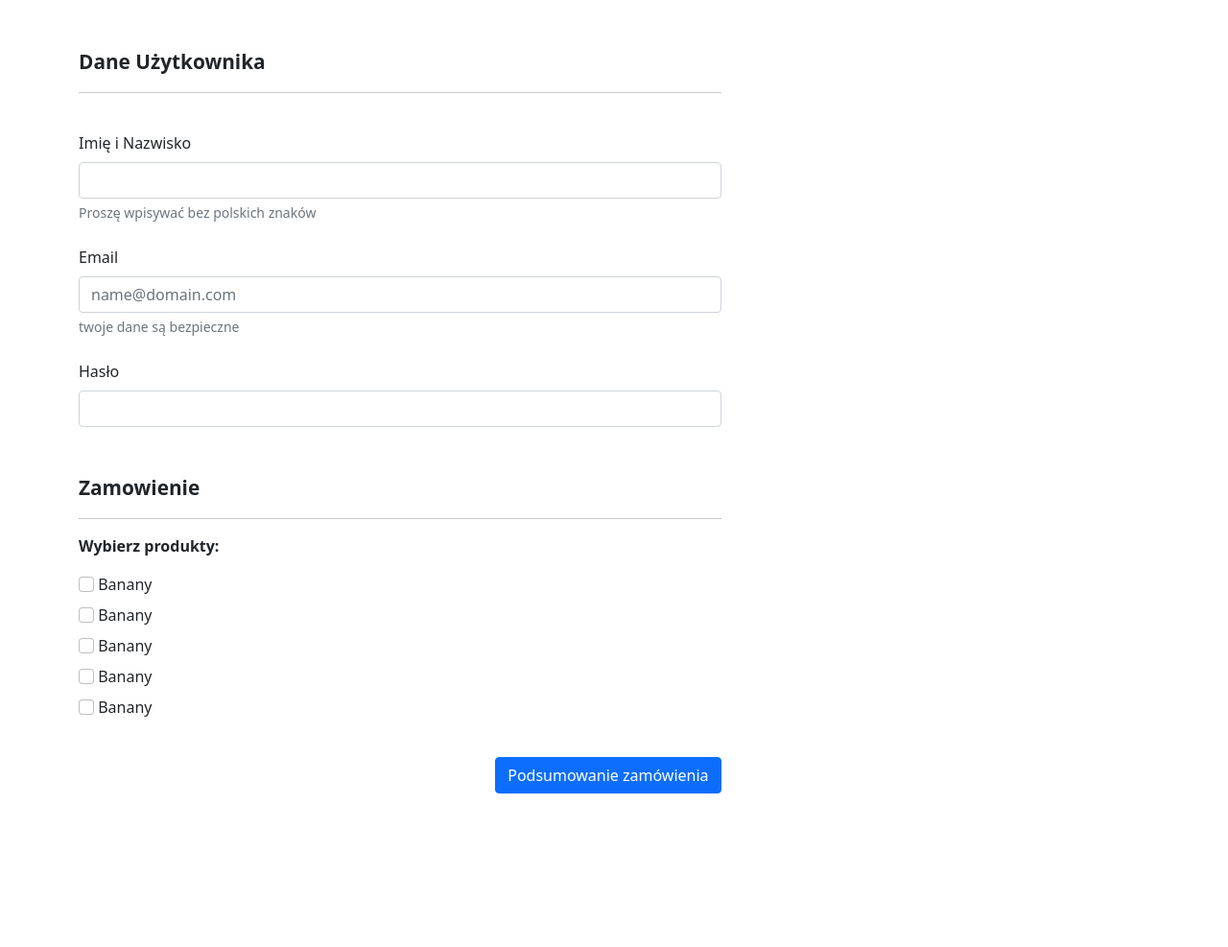
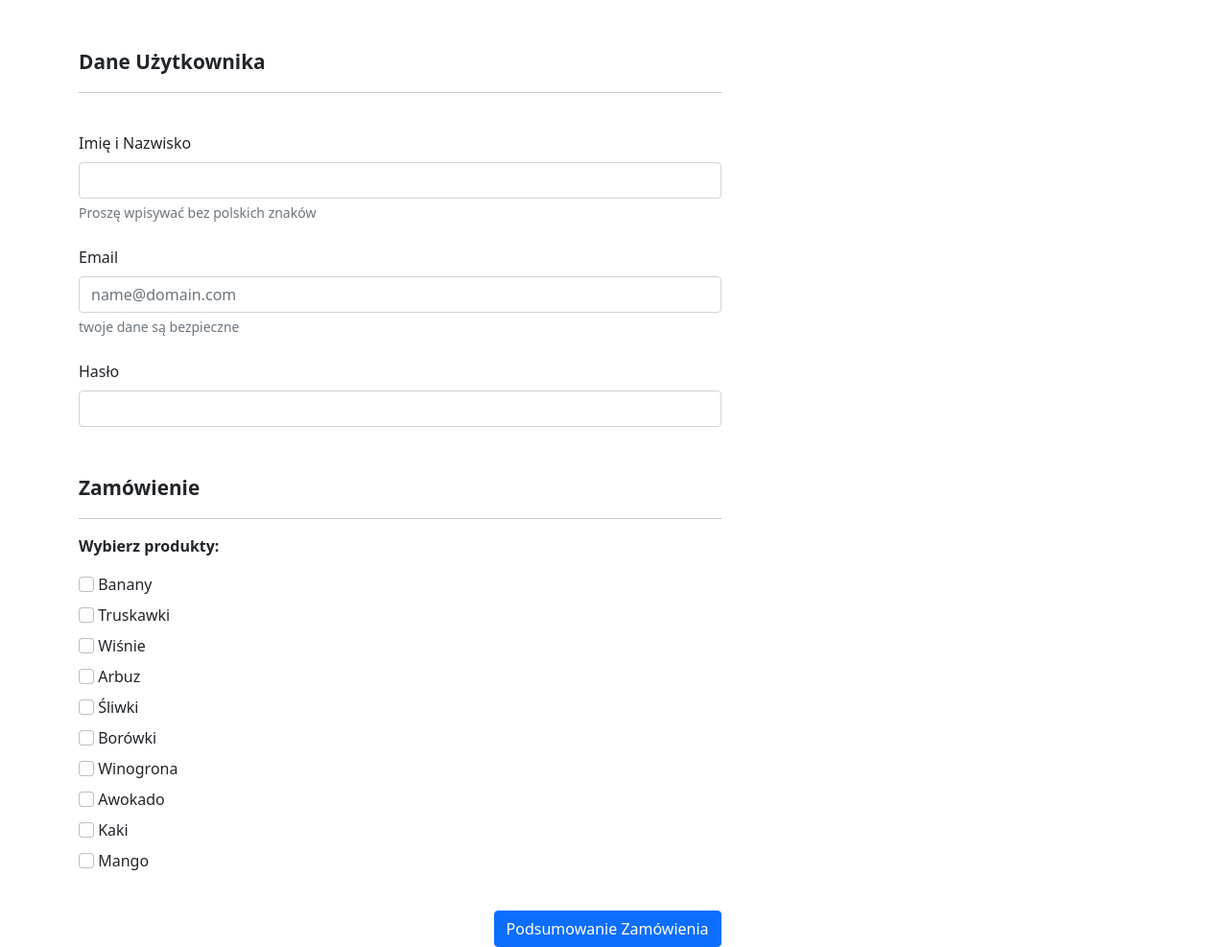
Before and after one commit to kliszu/projektowanie_serwisow_www_22681, a plain HTML site: page Lab1/form.html in a window 1280 px wide. Shown: the part 63-1050 px from the top of the page at 96% size. Before the commit the page ends 890 px from the top, so only its background shows below. Drawn offline with nearby package versions, Linux system fonts and the light colour scheme.

Commit message:
Create generate_summary function and link it with propper button

```diff
--- a/Lab1/css/main.css
+++ b/Lab1/css/main.css
@@ -63,3 +63,15 @@
     margin:10px;
     float: left;
 }
+
+#order_summary {
+    padding:3em;
+    width: 50em;
+    height: 60em;
+    margin-top: 5em;
+    border: 2px solid black;
+}
+
+hr {
+    float: none;
+}
--- a/Lab1/form.html
+++ b/Lab1/form.html
@@ -44,30 +44,50 @@
                         <label for="password" class="form-label">Hasło</label>
                         <input type="password" class="form-control" id="password"/>
                         <br><br>
-                        <p class="block-description">Zamowienie</p>
+                        <p class="block-description">Zamówienie</p>
                         <hr>
                         <p><b>Wybierz produkty:</b></p>
                         <div class="item">
-                            <input type="checkbox" class="form-check-input" value="" id="product_1">
+                            <input type="checkbox" class="form-check-input" value="0" class="product">
                             <label class="form-check-label" for="product_1">Banany</label>
                         </div>
                         <div class="item">
-                            <input type="checkbox" class="form-check-input" value="" id="product_2">
-                            <label class="form-check-label" for="product_1">Banany</label>
+                            <input type="checkbox" class="form-check-input" value="1" class="product">
+                            <label class="form-check-label" for="product_2">Truskawki</label>
                         </div>
                         <div class="item">
-                            <input type="checkbox" class="form-check-input" value="" id="product_3">
-                            <label class="form-check-label" for="product_1">Banany</label>
+                            <input type="checkbox" class="form-check-input" value="2" class="product">
+                            <label class="form-check-label" for="product_3">Wiśnie</label>
                         </div>
                         <div class="item">
-                            <input type="checkbox" class="form-check-input" value="" id="product_4">
-                            <label class="form-check-label" for="product_1">Banany</label>
+                            <input type="checkbox" class="form-check-input" value="3" class="product">
+                            <label class="form-check-label" for="product_4">Arbuz</label>
                         </div>
                         <div class="item">
-                            <input type="checkbox" class="form-check-input" value="" id="product_5">
-                            <label class="form-check-label" for="product_1">Banany</label>
+                            <input type="checkbox" class="form-check-input"  value="4" class="product">
+                            <label class="form-check-label" for="product_5">Śliwki</label>
                         </div>
-                        <input type="button" class="btn btn-primary" value="Podsumowanie zamówienia" style="float: right; margin-top: 2em;">
+                        <div class="item">
+                            <input type="checkbox" class="form-check-input"  value="5" class="product">
+                            <label class="form-check-label" for="product_5">Borówki</label>
+                        </div>
+                        <div class="item">
+                            <input type="checkbox" class="form-check-input"  value="6" class="product">
+                            <label class="form-check-label" for="product_5">Winogrona</label>
+                        </div>
+                        <div class="item">
+                            <input type="checkbox" class="form-check-input"  value="7" class="product">
+                            <label class="form-check-label" for="product_5">Awokado</label>
+                        </div>
+                        <div class="item">
+                            <input type="checkbox" class="form-check-input"  value="8" class="product">
+                            <label class="form-check-label" for="product_5">Kaki</label>
+                        </div>
+                        <div class="item">
+                            <input type="checkbox" class="form-check-input"  value="9" class="product">
+                            <label class="form-check-label" for="product_5">Mango</label>
+                        </div>
+                        <button class="btn btn-primary" onclick="generate_summary()" style="float: right; margin-top: 2em;">Podsumowanie Zamówienia</button>
                     </div>
             </div>
         <!-- Bootstrap core JS-->
--- a/Lab1/js/scripts.js
+++ b/Lab1/js/scripts.js
@@ -6,7 +6,112 @@
 // This file is intentionally blank
 // Use this file to add JavaScript to your project
 
+const Products = ["Banan", "Truskawki", "Wiśnie", "Arbuz", "Śliwki","Borówki","Winogrona","Awokado","Kaki","Mango"];
+var total_price = 0.00;
+
 function change_backgroud_color(){
     var color_rgb = document.getElementById("change-bg").value;
     document.getElementById("letter").style.backgroundColor = color_rgb;
 };
+
+function get_current_date(){
+    let currentDate = new Date();
+    let cDay = currentDate.getDate();
+    let cMonth = currentDate.getMonth() + 1;
+    let cYear = currentDate.getFullYear();
+    var formatted_date = + cDay + "/" + cMonth + "/" + cYear;
+    return formatted_date;
+}
+
+function generate_summary() {
+    if (document.body.contains(document.getElementById("order_summary")) == true ){
+        document.getElementById("order_summary").remove();
+    }
+    var summary_form = document.createElement("div");
+    summary_form.id = "order_summary";
+    document.getElementsByClassName("container")[1].parentNode.insertBefore(summary_form, document.getElementsByClassName("container")[1].nextElementSibling);
+
+    var date = document.createElement("p");
+    date.style.textAlign = "right";
+    date.innerHTML = "Gdynia, " + get_current_date();
+
+    var client_data = document.createElement('p');
+    client_data.innerHTML = "Imię i Nazwisko: "+document.getElementById("name").value;
+
+    var client_mail = document.createElement("p");
+    client_mail.innerHTML =  "Email: "+document.getElementById('email').value;
+
+    var header = document.createElement('h2');
+    header.style.fontWeight = "bolder";
+    header.style.textAlign = "Center";
+    header.innerHTML = "Zamówienie";
+
+    var label_name = document.createElement("p");
+    label_name.innerHTML = "Nazwa";
+    label_name.style.fontWeight = "bolder";
+    label_name.style.float = "Left";
+
+    var label_quantity = document.createElement("p");
+    label_quantity.innerHTML = "Cena";
+    label_quantity.style.fontWeight = "bolder";
+    label_quantity.style.textAlign = "right";
+
+    var label_total = document.createElement("p");
+    label_total.innerHTML = "Łącznie";
+    label_total.style.fontWeight = "bolder";
+    label_total.style.float = "Left";
+
+    var label_total_price = document.createElement("p");
+    label_total_price.style.textAlign = "Right";
+
+    var label_sign = document.createElement("p");
+    label_sign.innerHTML = "Podpis nabywcy";
+    label_sign.style.textAlign = "center";
+    label_sign.style.padding = "5px";
+    label_sign.style.width = "10em";
+    label_sign.style.borderTop = "4px solid black";
+
+    picks = document.getElementsByClassName("form-check-input");
+
+    form = document.getElementById("order_summary");
+
+    form.appendChild(date);
+    form.appendChild(client_data);
+    form.appendChild(client_mail);
+    for(let i = 0; i<=3; i++){
+        form.appendChild(document.createElement('br'));
+    }
+    form.appendChild(header)
+    form.appendChild(document.createElement('br'));
+    form.appendChild(label_name);
+    form.appendChild(label_quantity);
+    form.appendChild(document.createElement("hr"));
+
+    for(let i = 0; i < picks.length; i++){
+        if(picks[i].checked == true){
+
+            var item = document.createElement("p");
+            item.innerHTML = Products[picks[i].value];
+            item.style.float = "Left";
+
+            var price = document.createElement("p");
+            let price_value = (Math.random() * (10.00 - 1.00 + 1.00) + 1.00);
+            total_price =total_price + price_value;
+            price.innerHTML = price_value.toFixed(2);
+            price.style.textAlign = "right";
+
+            form.appendChild(item)
+            form.appendChild(price)
+            form.appendChild(document.createElement("hr"));
+        }
+
+    }
+    label_total_price.innerHTML = total_price.toFixed(2);
+    form.appendChild(label_total);
+    form.appendChild(label_total_price);
+    for(let i = 0; i<=10; i++){
+        form.appendChild(document.createElement('br'));
+    }
+    form.appendChild(label_sign);
+
+};
```
